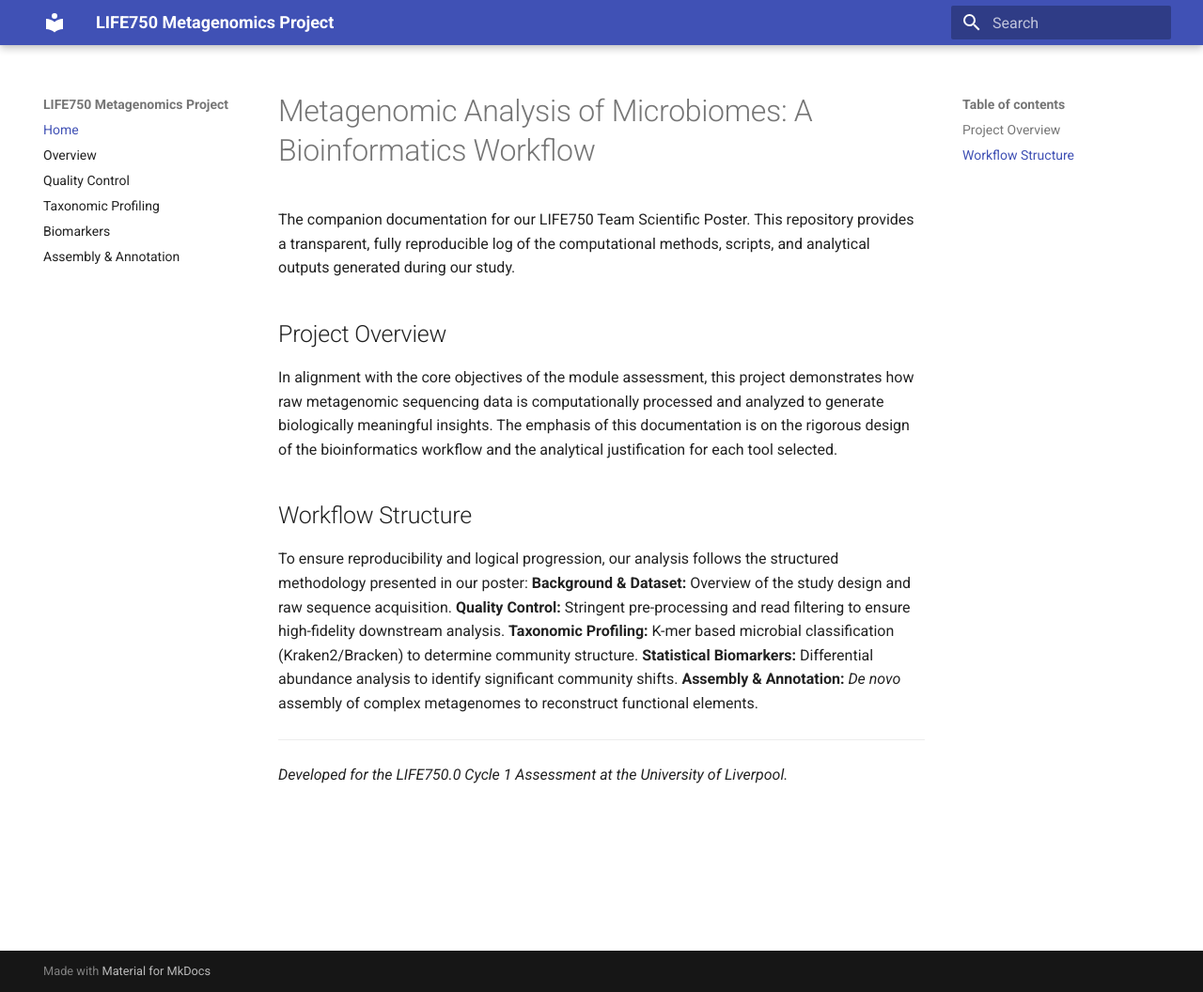
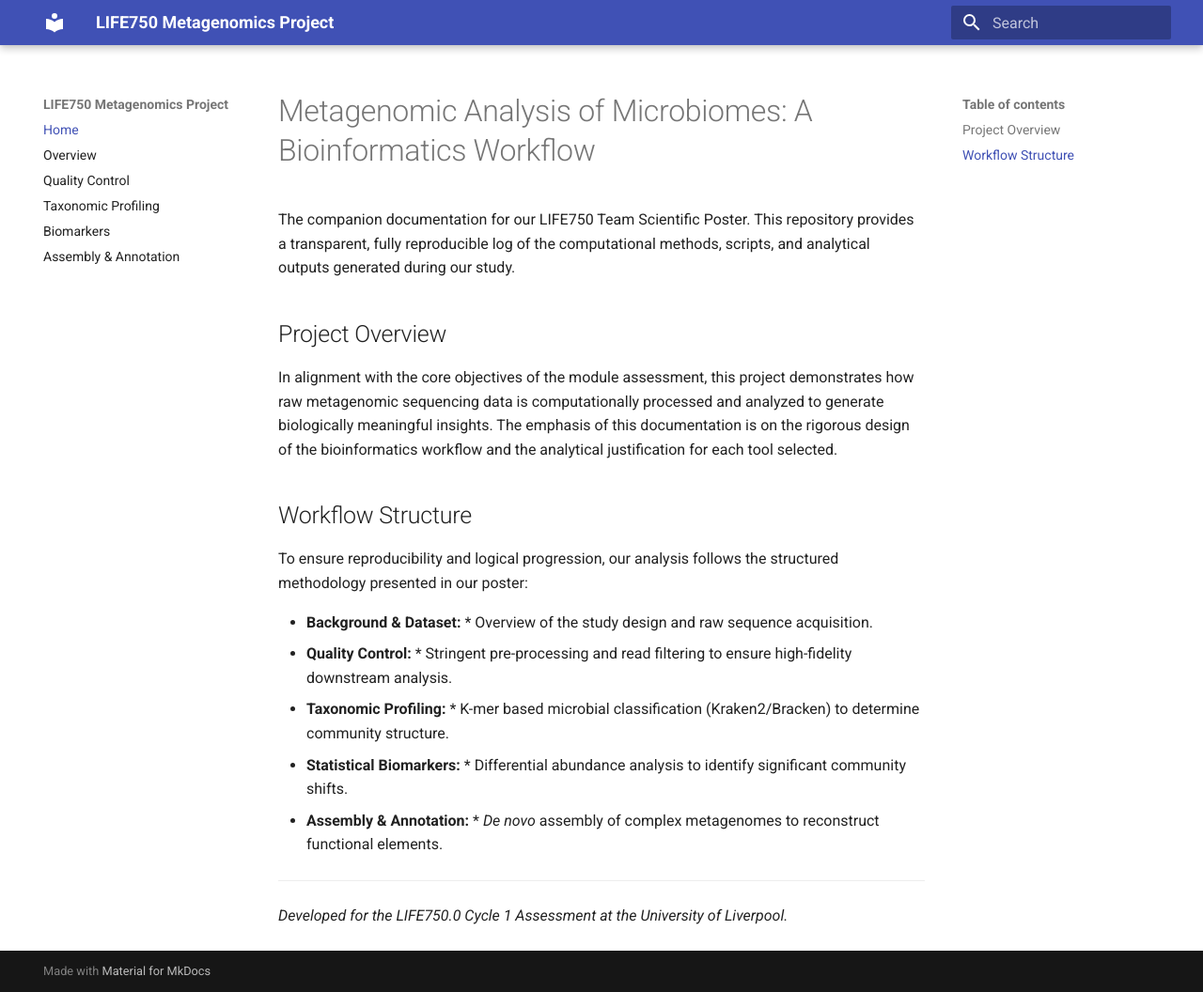
Before and after one commit to unknowngirll/Poster750, an MkDocs documentation site: the page built from docs/index.md, in a window 1280 px wide and 1056 px high. Shown: the whole window at 94% size. Built offline with MkDocs 1.6.1 and Material for MkDocs 9.7.7, drawn with Linux system fonts in a browser that asks for light colours.

```diff
--- a/docs/index.md
+++ b/docs/index.md
@@ -7,11 +7,12 @@ In alignment with the core objectives of the module assessment, this project dem
 
 ## Workflow Structure
 To ensure reproducibility and logical progression, our analysis follows the structured methodology presented in our poster:
- **Background & Dataset:** Overview of the study design and raw sequence acquisition.
- **Quality Control:** Stringent pre-processing and read filtering to ensure high-fidelity downstream analysis.
- **Taxonomic Profiling:** K-mer based microbial classification (Kraken2/Bracken) to determine community structure.
- **Statistical Biomarkers:** Differential abundance analysis to identify significant community shifts.
- **Assembly & Annotation:** *De novo* assembly of complex metagenomes to reconstruct functional elements.
+
+* **Background & Dataset:** * Overview of the study design and raw sequence acquisition.
+* **Quality Control:** * Stringent pre-processing and read filtering to ensure high-fidelity downstream analysis.
+* **Taxonomic Profiling:** * K-mer based microbial classification (Kraken2/Bracken) to determine community structure.
+* **Statistical Biomarkers:** * Differential abundance analysis to identify significant community shifts.
+* **Assembly & Annotation:** * *De novo* assembly of complex metagenomes to reconstruct functional elements.
 
 ---
 *Developed for the LIFE750.0 Cycle 1 Assessment at the University of Liverpool.*
```
